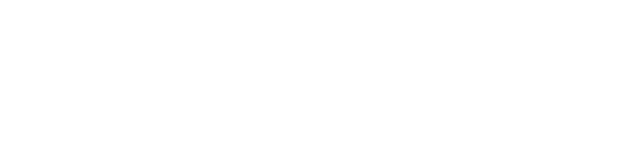
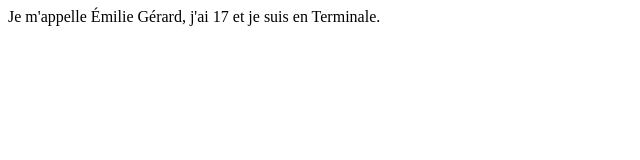
Before and after one commit to SidiB5/AngularsJS, a plain HTML site: page Partie 2/Exercice_5/index.html in a window 1280 px wide. Shown: the whole page, without its empty margins (0-640 px from the left). Drawn offline with nearby package versions, Linux system fonts and the light colour scheme.

Commit message:
Partie 2 Exercice 5 terminé, fin de la partie

```diff
--- a/Partie 2/Exercice_5/index.html
+++ b/Partie 2/Exercice_5/index.html
@@ -7,6 +7,7 @@
   </head>
   <body ng-controller="studentsCtrl">
     <div>
+      Je m'appelle {{firstName + " " + lastName}}, j'ai {{age}} et je suis en {{grade}}.
     </div>
 </body>
 </html>
```
